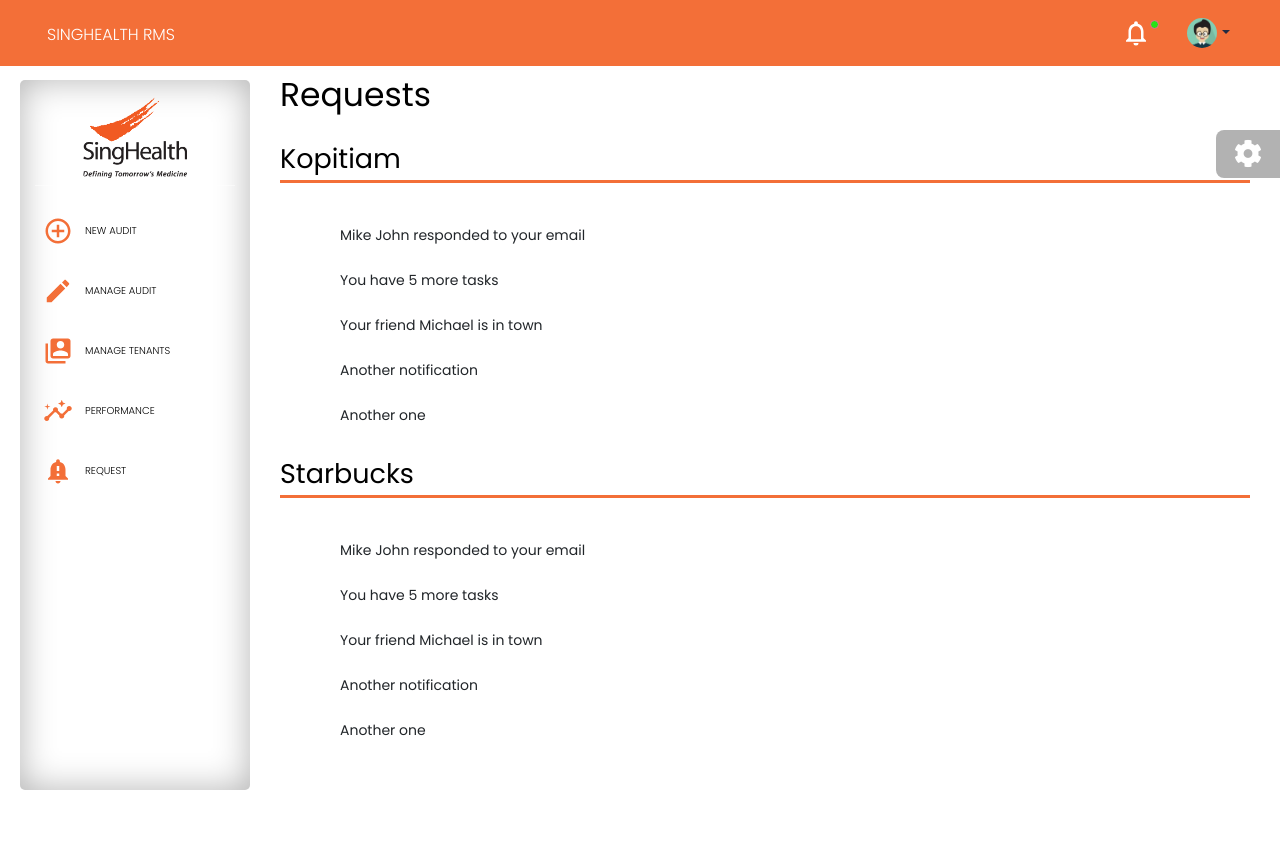
After one commit to mightnent/Singheath_RMS, a Django app: page /request in a window 1280 px wide. The commit adds this page. Run offline with Django 3.2, Linux system fonts and the light colour scheme; the visitor is signed in with stand-in values (Sample User, id 1); parts of the project's set-up code (start-up, migrations or seed data) failed here and were passed over; some libraries are stand-ins or nearby versions.

Commit message:
add tenant code

```diff
--- a/app/urls.py
+++ b/app/urls.py
@@ -15,11 +15,18 @@
     # re_path(r'^.*\.*', views.pages, name='pages'),
     path('audit',views.audit,name='audit'),
 
-    path('manageTenant',views.manageTenantView, name="manageTenant"),
-
     path('newAudit', views.newAuditView, name='newAudit'),
 
     path('manageAudit', views.manageAuditView, name='manageAudit'),
 
+    path('manageTenant',views.manageTenantView, name="manageTenant"),
+
     path('performance', views.performance, name='performance'),
+
+    path('request', views.request, name='request'),
+
+
+
+
+    path('tenant', views.tenant, name='tenant'),
 ]
--- a/app/views.py
+++ b/app/views.py
@@ -16,14 +16,23 @@
 def audit(request):
     return render(request,'audit.html')
 
-def manageTenantView(request):
-    return render(request,"manage-tenant.html")
-
 def newAuditView(request):
     return render(request,"newAudit.html")
 
 def manageAuditView(request):
     return render(request,"manageAudit.html")
 
+def manageTenantView(request):
+    return render(request,"manage-tenant.html")
+
 def performance(request):
     return render(request,"performanceGraph.html")
+
+def request(request):
+    return render(request,"request.html")
+
+
+@login_required(login_url="/login/")
+@allowed_user(allowed_roles=['tenant'])
+def tenant(request):
+    return render(request,'tenant.html')
--- /dev/null
+++ b/core/static/assets/css/request.css
@@ -0,0 +1,23 @@
+h1, h2{
+    color: #000;
+}
+
+div{
+    display: block;
+    clear: both;
+}
+
+.solidDivider{
+    border-top: 3px solid #F36F38;
+    margin-top: -25px;
+    margin-bottom: 20px;
+}
+
+.requestList{
+    margin: 10px;
+    padding: 10px;
+}
+
+.requestList nav-item dropdown-item{
+    padding: 4px 0px;;
+}
--- a/templates/includes/sidebar.html
+++ b/templates/includes/sidebar.html
@@ -41,7 +41,7 @@
             </a>
           </li>
           <li>
-            <a href="{% url 'performance' %}" >
+            <a href="{% url 'request' %}" >
               <img src = "{% static '/assets/img/images/notification_important-24px.svg' %}" alt="Request" class="sidebarIcon">
               <p>Request</p>
             </a>
--- a/templates/layouts/base.html
+++ b/templates/layouts/base.html
@@ -49,7 +49,10 @@
 <body class="">
   <div class="wrapper">
     {% if user.is_authenticated %}
-    {% include 'includes/sidebar.html' %}
+    {% block footer %}
+      {% include 'includes/sidebar.html' %}
+    {% endblock %}
+    <!-- {% include 'includes/sidebar.html' %} -->
     {% endif %}
 
     <div class="main-panel">
--- a/templates/performanceGraph.html
+++ b/templates/performanceGraph.html
@@ -63,8 +63,8 @@
     <div class="col-12">
       <div class="card card-chart">
         <div class="card-header">
-          <h5 class="card-category">Tenant Performance</h5>
-          <h3 class="card-title"><i class="tim-icons icon-bell-55 text-primary"></i> 763,215</h3>
+          <h5 class="card-category">Score</h5>
+          <h2 class="card-title"><i class="tim-icons icon-bell-55 text-primary"></i>Tenant Performance</h2>
         </div>
         <div class="card-body">
           <div class="chart-area">
--- /dev/null
+++ b/templates/request.html
@@ -0,0 +1,43 @@
+{% extends "layouts/base.html" %}
+{% load static %}
+
+
+{% block title %} Requests {% endblock %}
+
+<!-- Specific Page CSS goes HERE  -->
+{% block stylesheets %}
+<!-- <link href="{% static 'assets/css/black-dashboard.css' %}" rel="stylesheet" /> -->
+<link href="{% static 'assets/css/request.css' %}" rel="stylesheet" />
+{% endblock stylesheets %}
+
+
+
+{% block content %}
+
+<h1>Requests</h1>
+
+<div class="request">
+    <h2>Kopitiam</h2>
+    <hr class= "solidDivider">
+    <ul class="requestList">
+        <li class="nav-link"><a href="#" class="nav-item dropdown-item">Mike John responded to your email</a></li>
+        <li class="nav-link"><a href="javascript:void(0)" class="nav-item dropdown-item">You have 5 more tasks</a></li>
+        <li class="nav-link"><a href="javascript:void(0)" class="nav-item dropdown-item">Your friend Michael is in town</a></li>
+        <li class="nav-link"><a href="javascript:void(0)" class="nav-item dropdown-item">Another notification</a></li>
+        <li class="nav-link"><a href="javascript:void(0)" class="nav-item dropdown-item">Another one</a></li>
+    </ul>
+</div>
+
+<div class="request">
+    <h2>Starbucks</h2>
+    <hr class= "solidDivider">
+    <ul class="requestList">
+        <li class="nav-link"><a href="#" class="nav-item dropdown-item">Mike John responded to your email</a></li>
+        <li class="nav-link"><a href="javascript:void(0)" class="nav-item dropdown-item">You have 5 more tasks</a></li>
+        <li class="nav-link"><a href="javascript:void(0)" class="nav-item dropdown-item">Your friend Michael is in town</a></li>
+        <li class="nav-link"><a href="javascript:void(0)" class="nav-item dropdown-item">Another notification</a></li>
+        <li class="nav-link"><a href="javascript:void(0)" class="nav-item dropdown-item">Another one</a></li>
+    </ul>
+</div>
+
+{% endblock content %}
```
Also changed, not shown: core/static/assets/css/tenant.css (added, +8 -0 lines), templates/index.html (+4 -4 lines), templates/manage-tenant.html (+1 -6 lines), templates/tenant.html (+24 -0 lines).
